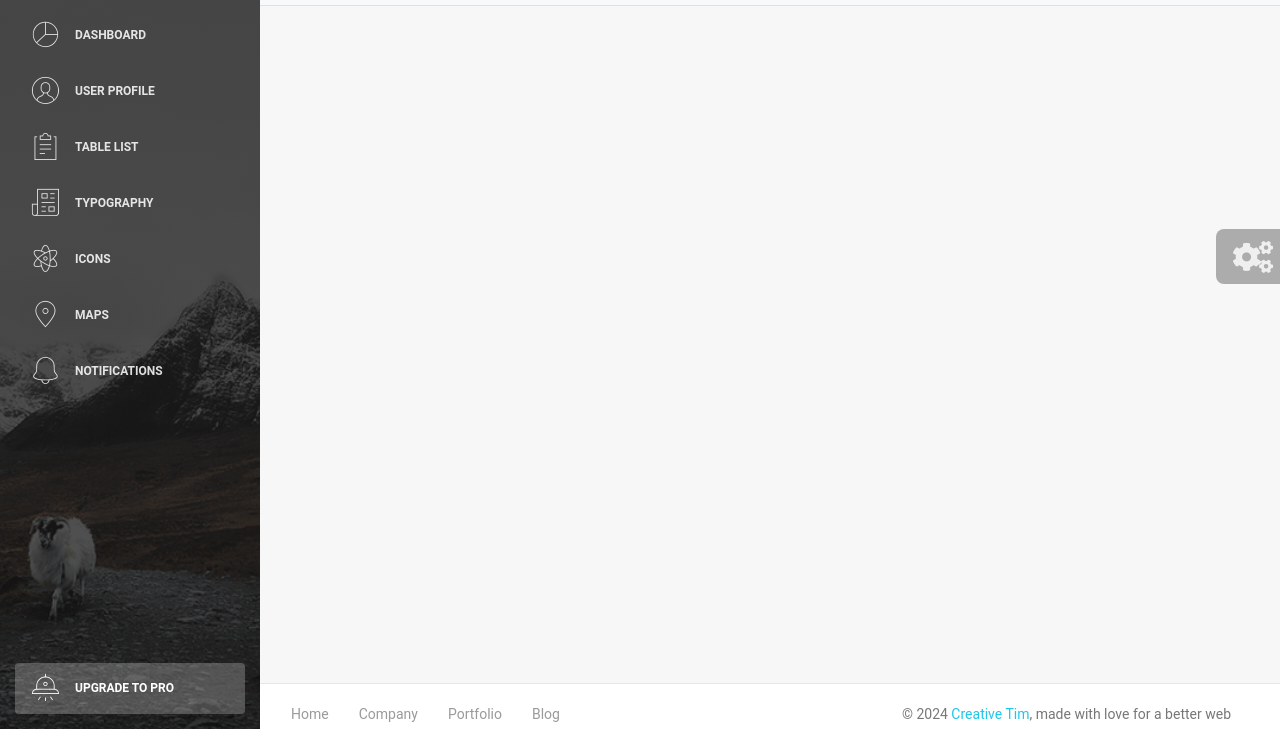
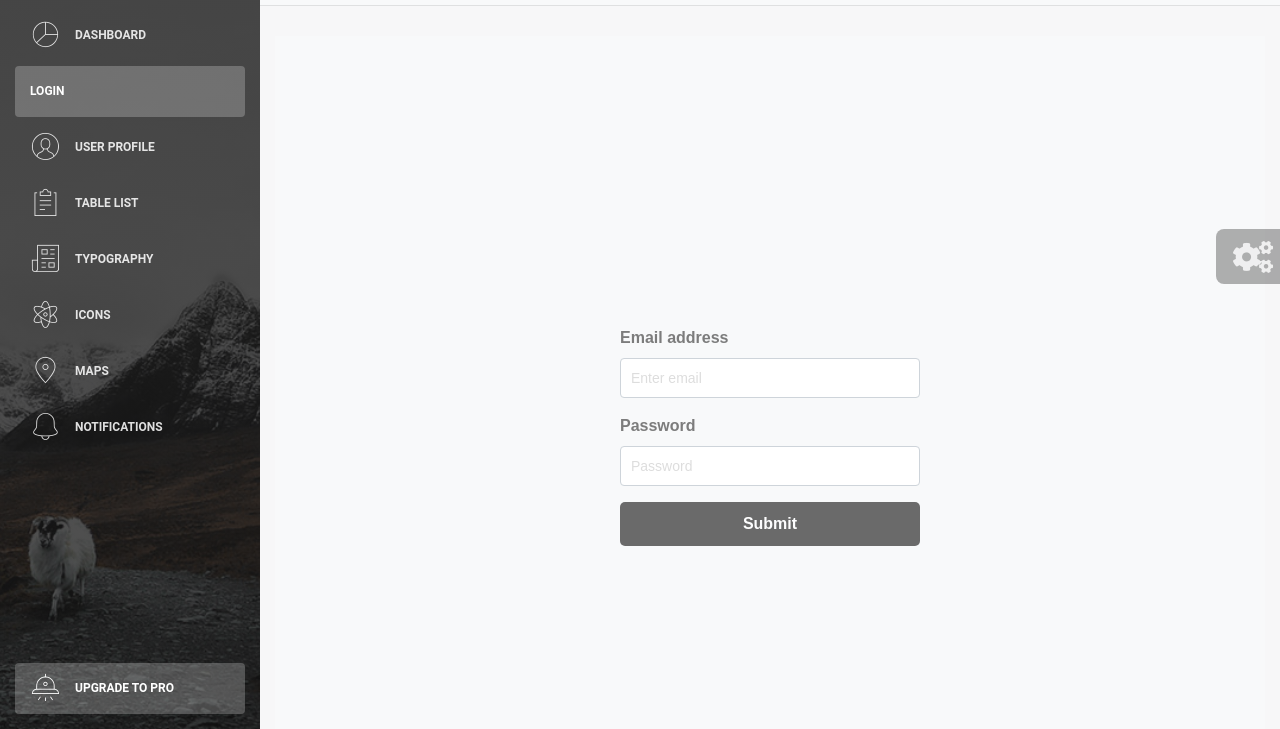
Before and after one commit to saba21170/E-Commerce-admin, a React app: page /admin/login in a window 1280 px wide. Shown: the part 71-800 px from the top of the page. Built offline with nearby package versions, Linux system fonts and the light colour scheme.

Commit message:
works on admin login

```diff
--- a/public/index.html
+++ b/public/index.html
@@ -47,7 +47,7 @@
         work correctly both with client-side routing and a non-root public URL.
         Learn how to configure a non-root public URL by running `npm run build`.
         -->
-    <title>Light Bootstrap Dashboard - React</title>
+    <title>ADAMAS-Dashboard</title>
     <link
       href="https://fonts.googleapis.com/css?family=Montserrat:400,700,200"
       rel="stylesheet"
--- /dev/null
+++ b/src/components/Login/login.css
@@ -0,0 +1,47 @@
+
+.form-container {
+  display: flex;
+  justify-content: center;
+  align-items: center;
+  height: 100vh;
+}
+
+
+.form {
+  width: 300px;
+  font-family: 'Arial', sans-serif;
+}
+
+.form-group {
+  margin-bottom: 20px;
+}
+
+.form-label {
+  font-weight: bold;
+  color: #7c7c7c;
+  font-size: 16px;
+}
+
+
+.form-control {
+  border: 1px solid #ced4da;
+  padding: 10px;
+  font-size: 14px;
+}
+
+
+.submit-button {
+  width: 100%;
+  background-color: #474747;
+  color: #fff;
+  font-size: 16px;
+  font-weight: bold;
+  padding: 10px;
+  border: none;
+  border-radius: 5px;
+  cursor: pointer;
+}
+
+.form-container {
+  background-color: #f8f9fa;
+}
--- /dev/null
+++ b/src/components/Login/login.js
@@ -0,0 +1,27 @@
+import Button from 'react-bootstrap/Button';
+import Form from 'react-bootstrap/Form';
+import './login.css';
+
+function Login() {
+  return (
+    <div className="form-container">
+      <Form className="form">
+        <Form.Group className="mb-3" controlId="formBasicEmail">
+          <Form.Label className="form-label">Email address</Form.Label>
+          <Form.Control type="email" placeholder="Enter email" />
+        </Form.Group>
+
+        <Form.Group className="mb-3" controlId="formBasicPassword">
+          <Form.Label className="form-label">Password</Form.Label>
+          <Form.Control type="password" placeholder="Password" />
+        </Form.Group>
+
+        <Button className="submit-button" variant="primary" type="submit">
+          Submit
+        </Button>
+      </Form>
+    </div>
+  );
+}
+
+export default Login;
--- a/src/components/Sidebar/Sidebar.js
+++ b/src/components/Sidebar/Sidebar.js
@@ -46,7 +46,7 @@ function Sidebar({ color, image, routes }) {
             </div>
           </a>
           <a className="simple-text" href="http://www.creative-tim.com">
-            Creative Tim
+            ADAMAS
           </a>
         </div>
         <Nav>
--- a/src/layouts/Admin.js
+++ b/src/layouts/Admin.js
@@ -26,6 +26,7 @@ import FixedPlugin from "components/FixedPlugin/FixedPlugin.js";
 import routes from "routes.js";
 
 import sidebarImage from "assets/img/sidebar-3.jpg";
+import Login from "components/Login/login";
 
 function Admin() {
   const [image, setImage] = React.useState(sidebarImage);
--- a/src/routes.js
+++ b/src/routes.js
@@ -23,6 +23,7 @@ import Icons from "views/Icons.js";
 import Maps from "views/Maps.js";
 import Notifications from "views/Notifications.js";
 import Upgrade from "views/Upgrade.js";
+import Login from "./components/Login/login";
 
 const dashboardRoutes = [
   {
@@ -38,6 +39,12 @@ const dashboardRoutes = [
     name: "Dashboard",
     icon: "nc-icon nc-chart-pie-35",
     component: Dashboard,
+    layout: "/admin"
+  },
+  {
+    path: "/login",
+    name: "Login",
+    component: Login,
     layout: "/admin"
   },
   {
```
